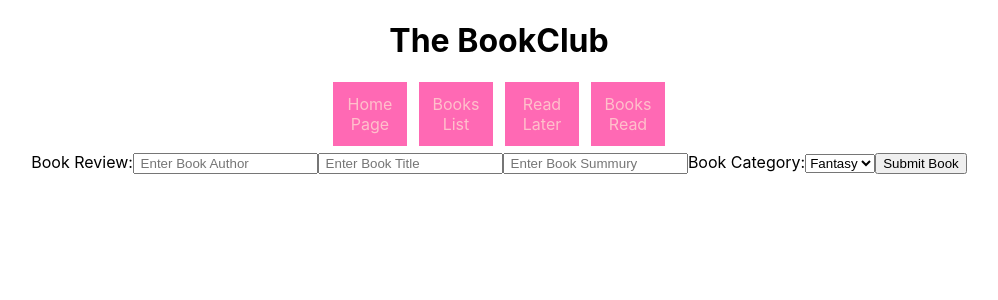
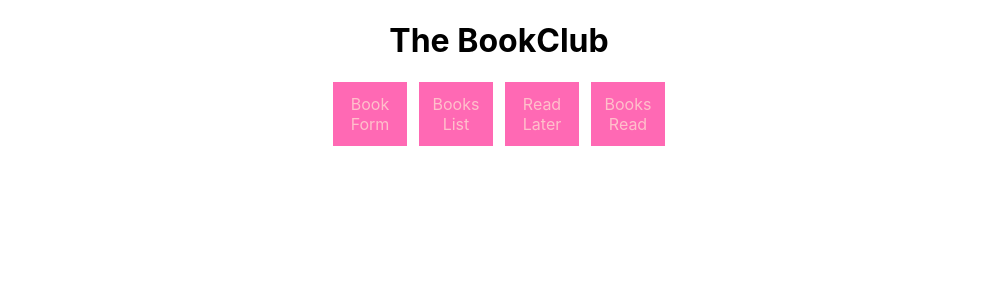
Before and after one commit to sluvish1/phase2-react-project, a React (Create React App) app: page / in a window 1280 px wide. Shown: the top 300 px of the page, without its empty margins (141-1139 px from the left). Built offline with nearby package versions, Linux system fonts and the light colour scheme.

Commit message:
test if this will push to the main branch

```diff
--- a/package.json
+++ b/package.json
@@ -6,6 +6,7 @@
     "@testing-library/jest-dom": "^5.16.5",
     "@testing-library/react": "^13.4.0",
     "@testing-library/user-event": "^13.5.0",
+    "json-server": "^0.17.3",
     "react": "^18.2.0",
     "react-dom": "^18.2.0",
     "react-router-dom": "^5.3.4",
--- a/src/App.js
+++ b/src/App.js
@@ -1,14 +1,15 @@
 import './App.css';
 import React from 'react';
 import NavBar from './NavBar';
-import HomePage from './Homepage';
+import BookForm from './BookForm';
 import BooksList from './BooksList';
 import BooksToRead from './BooksToRead';
 import BooksRead from './BooksRead';
 import { Route, Switch } from 'react-router-dom/cjs/react-router-dom.min';
 
 
-
+//npm run server
+//to run json
 
 function App() {
   return (
@@ -25,8 +26,8 @@ function App() {
         <Route path="/booksread">
           <BooksRead/>
         </Route>
-        <Route path="/">
-          <HomePage/>
+        <Route path="/bookform">
+          <BookForm/>
         </Route>
       </Switch>
     </div>
--- a/src/Homepage.js
+++ b/src/BookForm.js
@@ -1,12 +1,18 @@
 import React from "react";
+/*
+this componet will let the user enter a book theyve read along with the author and a summary
+and display it on to the BooksList page
+ */
 
+function BookForm() {
 
-function HomePage() {
+  function handelBookSubmit(e) {
+     e.preventDefault();
 
-
+}
 
   return (
-      <form className="NewBook">
+      <form className="NewBook" onSubmit={handelBookSubmit}>
         <label>
            Book Review:
           <input type="text" placeholder=" Enter Book Author"></input>
@@ -28,4 +34,4 @@ function HomePage() {
   );
 }
 
-export default HomePage;
+export default BookForm;
--- a/src/BooksList.js
+++ b/src/BooksList.js
@@ -1,12 +1,12 @@
 import React from "react";
-import { useState } from "react";
+//import { useState } from "react";
 
 function BooksList() {
-const[newBook , setNewBook] = useState("")
+//const[newBook , setNewBook] = useState("")
 
     return (
         <div>
-
+            <h2>hey</h2>
         </div>
     )
 }
--- a/src/NavBar.js
+++ b/src/NavBar.js
@@ -14,8 +14,8 @@ const linkStyles = {
 function NavBar() {
     return (
       <nav className="navbar">
-        <NavLink to="/" exact style={linkStyles}>
-          Home Page
+        <NavLink to="/bookform" exact style={linkStyles}>
+          Book Form
         </NavLink>
         <NavLink to="/bookslist" exact style={linkStyles}>
           Books List
```
Also changed, not shown: src/db.json (renamed from src/booksData.json), 1 other file (tests, documents, lock files or other folders).
